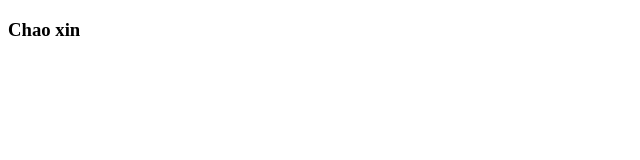
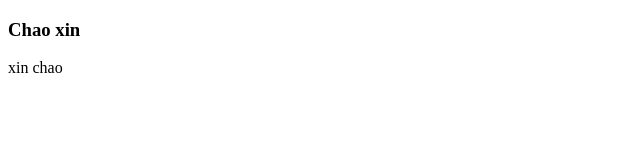
Before and after one commit to hantv15/aaa, a plain HTML site: page index.html in a window 1280 px wide. Shown: the full height of the page, 0-640 px from the left. Drawn offline with Linux system fonts and the light colour scheme.

Commit message:
add xin chao

```diff
--- a/index.html
+++ b/index.html
@@ -7,5 +7,6 @@
 </head>
 <body>
     <h3>Chao xin </h3>
+    xin chao
 </body>
 </html>
```
